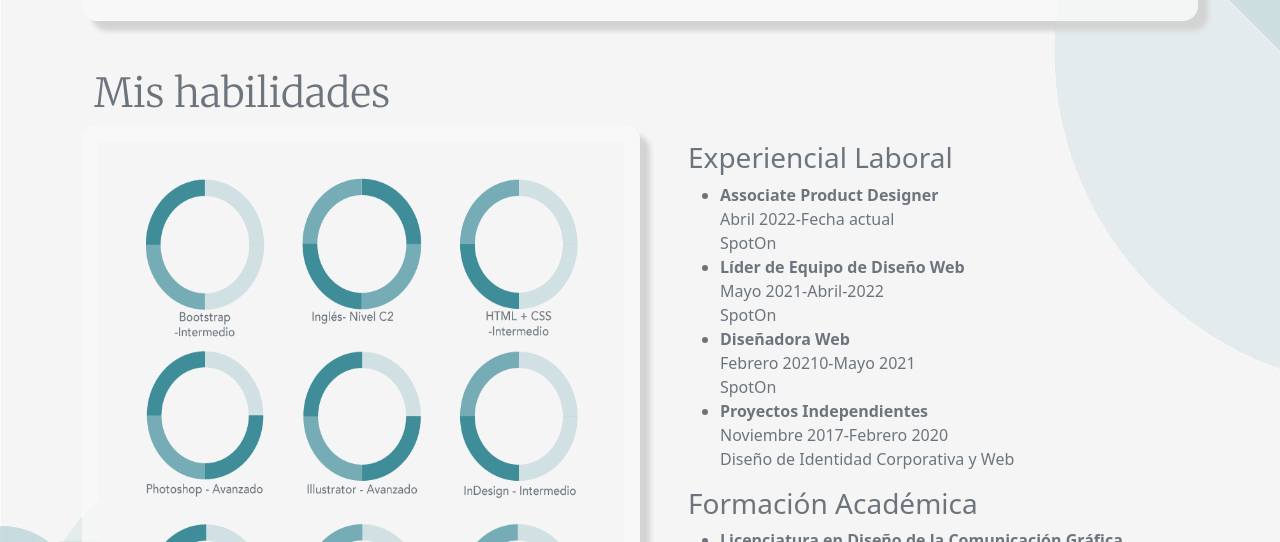
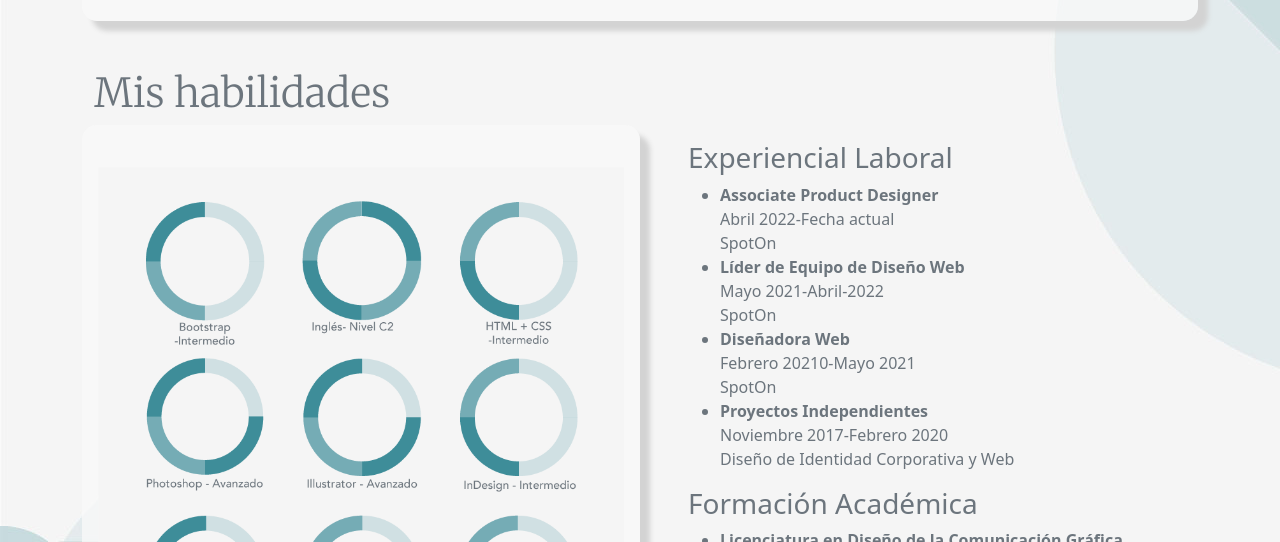
Before and after one commit to caromarin/caromarin.github.io, a plain HTML site: page index.html in a window 1280 px wide. Shown: the part 2258-2800 px from the top of the page. Drawn offline with nearby package versions, Linux system fonts and the light colour scheme; files whose address does not match are found by name; a web font is replaced by a local one.

Commit message:
image stretch

```diff
--- a/css/styles.css
+++ b/css/styles.css
@@ -12,6 +12,9 @@ h3, p{
 }
 body{
   background-image: url(../IMG/portafolio-portadas-bg-50-mod.jpg);
+}
+img{
+  object-fit: contain;
 }
 
 /*buttons*/
```
